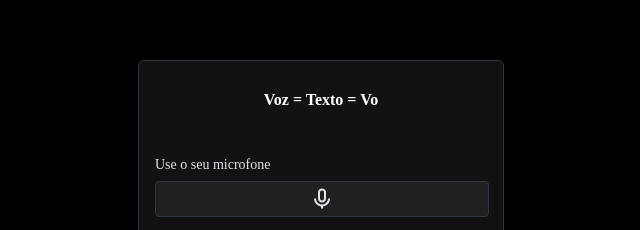
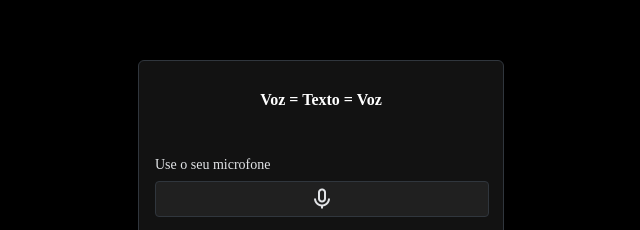
Before and after one commit to stenioeinstein-dev/de-texto-para-voz, a website: page index.html in a window 1280 px wide. Shown: the part 118-348 px from the top of the page, 319-959 px from the left. Drawn offline with nearby package versions, Linux system fonts and the light colour scheme.

Commit message:
first commit

```diff
--- a/index.html
+++ b/index.html
@@ -36,7 +36,7 @@
         <div class="content">
 
             <!-- logo  -->
-          <h1 class="content_title">Voz = Texto = Vo</h1>
+          <h1 class="content_title">Voz = Texto = Voz</h1>
 
            <!-- mic  -->
            <div class="input_field">
```
